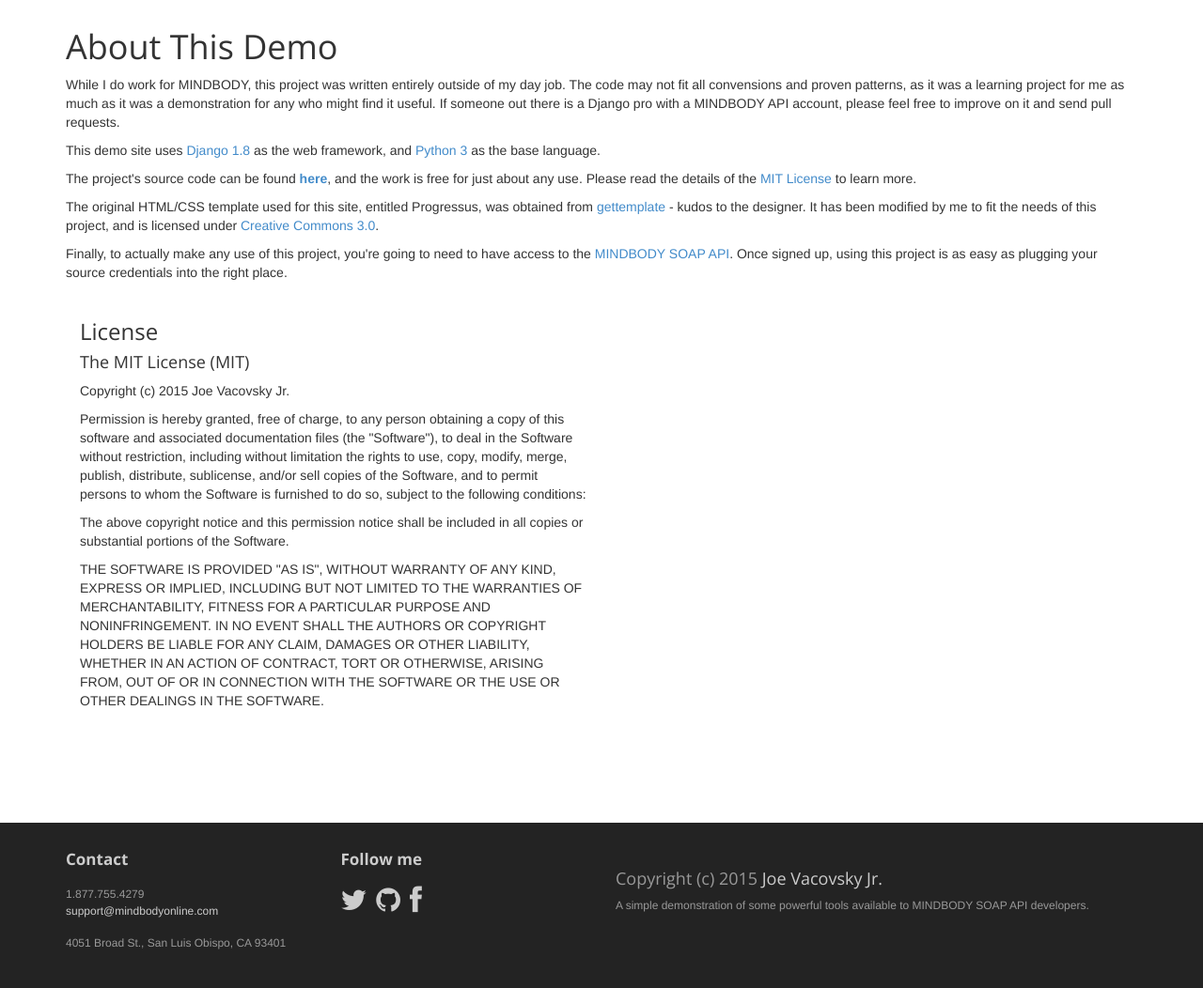
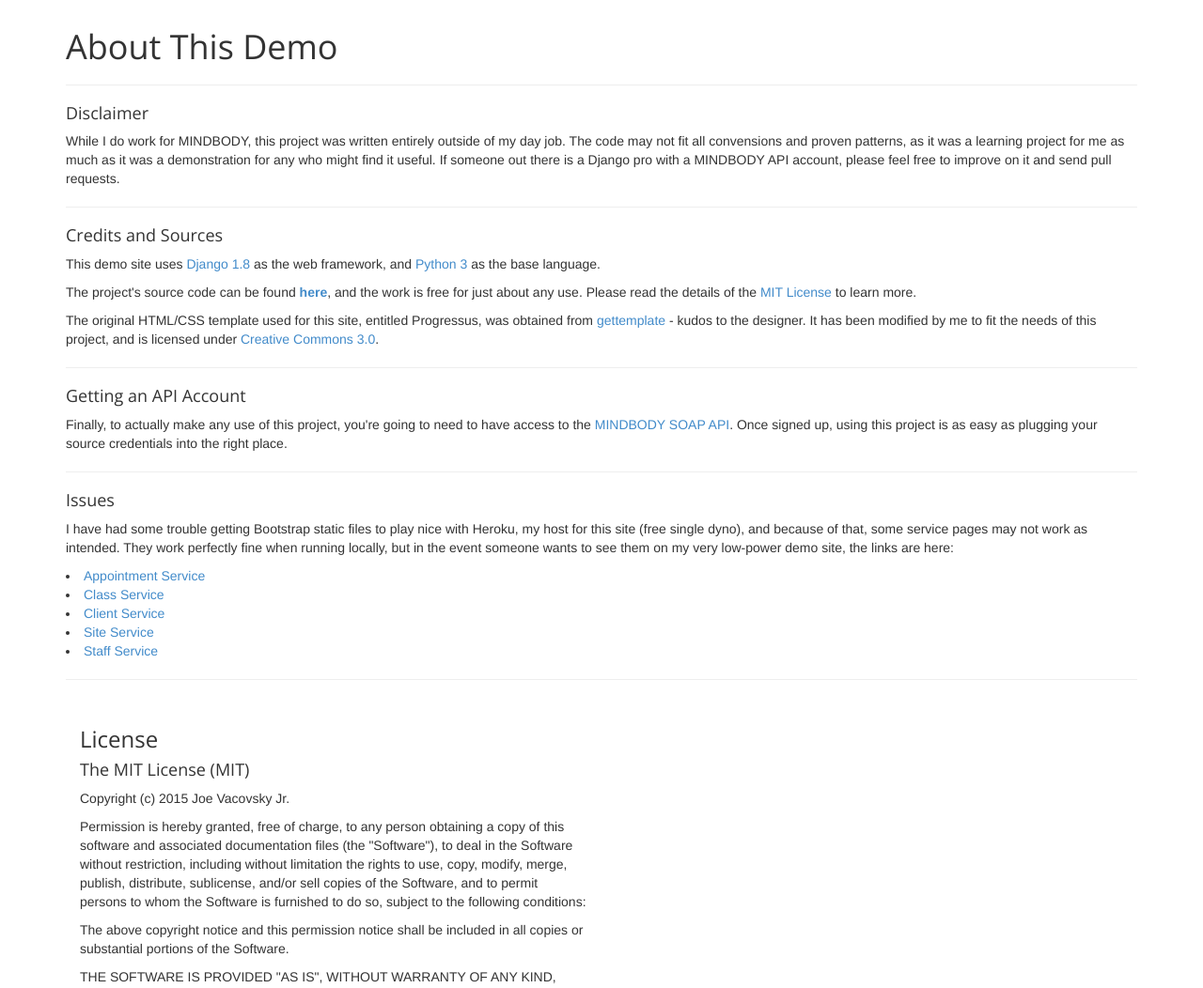
Before and after one commit to vacovsky/MINDBODY-Django, a Django app: page /web/about in a window 1280 px wide. Shown: the part 100-1152 px from the top of the page at 94% size. Run offline with Django 3.2, Linux system fonts and the light colour scheme; some libraries are stand-ins or nearby versions.

Commit message:
Update about.html

```diff
--- a/templates/about.html
+++ b/templates/about.html
@@ -2,12 +2,25 @@
 {% block content %}
   <h1>About This Demo</h1>
   <div>
-    <p>While I do work for MINDBODY, this project was written entirely outside of my day job.  The code may not fit all convensions and proven patterns, as it was a learning project for me as much as it was a demonstration for any who might find it useful.  If someone out there is a Django pro with a MINDBODY API account, please feel free to improve on it and send pull requests.</p>
+<hr/>
+    <h4>Disclaimer</h4>
+    <p>While I do work for MINDBODY, this project was written entirely outside of my day job.  The code may not fit all convensions and proven patterns, as it was a learning project for me as much as it was a demonstration for any who might find it useful.  If someone out there is a Django pro with a MINDBODY API account, please feel free to improve on it and send pull requests.</p><hr/>
+    <h4>Credits and Sources</h4>
     <p>This demo site uses <a href="https://www.djangoproject.com/">Django 1.8 </a> as the web framework, and <a a href="https://www.python.org/download/releases/3.0/">Python 3</a> as the base language.  </p>
     <p>The project's source code can be found <strong><a href="https://github.com/vacoj/mbodjangodemo">here</a></strong>, and the work is free for just about any use.  Please read the details of the <a href="http://choosealicense.com/licenses/mit/">MIT License</a> to learn more.</p>
-    <p>The original HTML/CSS template used for this site, entitled Progressus, was obtained from <a href="http://www.gettemplate.com/demo/progressus/"> gettemplate</a> - kudos to the designer.  It has been modified by me to fit the needs of this project, and is licensed under <a href="http://creativecommons.org/licenses/by/3.0/">Creative Commons 3.0</a>.</p>
-    <p>Finally, to actually make any use of this project, you're going to need to have access to the <a href="https://developers.mindbodyonline.com">MINDBODY SOAP API</a>.  Once signed up, using this project is as easy as plugging your source credentials into the right place.</p>
+    <p>The original HTML/CSS template used for this site, entitled Progressus, was obtained from <a href="http://www.gettemplate.com/demo/progressus/"> gettemplate</a> - kudos to the designer.  It has been modified by me to fit the needs of this project, and is licensed under <a href="http://creativecommons.org/licenses/by/3.0/">Creative Commons 3.0</a>.</p><hr/>
+    <h4>Getting an API Account</h4>
+    <p>Finally, to actually make any use of this project, you're going to need to have access to the <a href="https://developers.mindbodyonline.com">MINDBODY SOAP API</a>.  Once signed up, using this project is as easy as plugging your source credentials into the right place.</p><hr/>
+    <h4>Issues</h4>
+    <p>I have had some trouble getting Bootstrap static files to play nice with Heroku, my host for this site (free single dyno), and because of that, some service pages may not work as intended.  They work perfectly fine when running locally, but in the event someone wants to see them on my very low-power demo site, the links are here:</p>
+
+    <li><a href="/web/services/appointment">Appointment Service</li></a>
+    <li><a href="/web/services/class">Class Service</li></a>
+    <li><a href="/web/services/client">Client Service</li></a>
+    <li><a href="/web/services/site">Site Service</li></a>
+    <li><a href="/web/services/staff">Staff Service</li></a>
   </div>
+  <hr/>
   <p>
     <div class="col-md-6 widget">
       <h3 class="widget-title" >License</h3>
```
